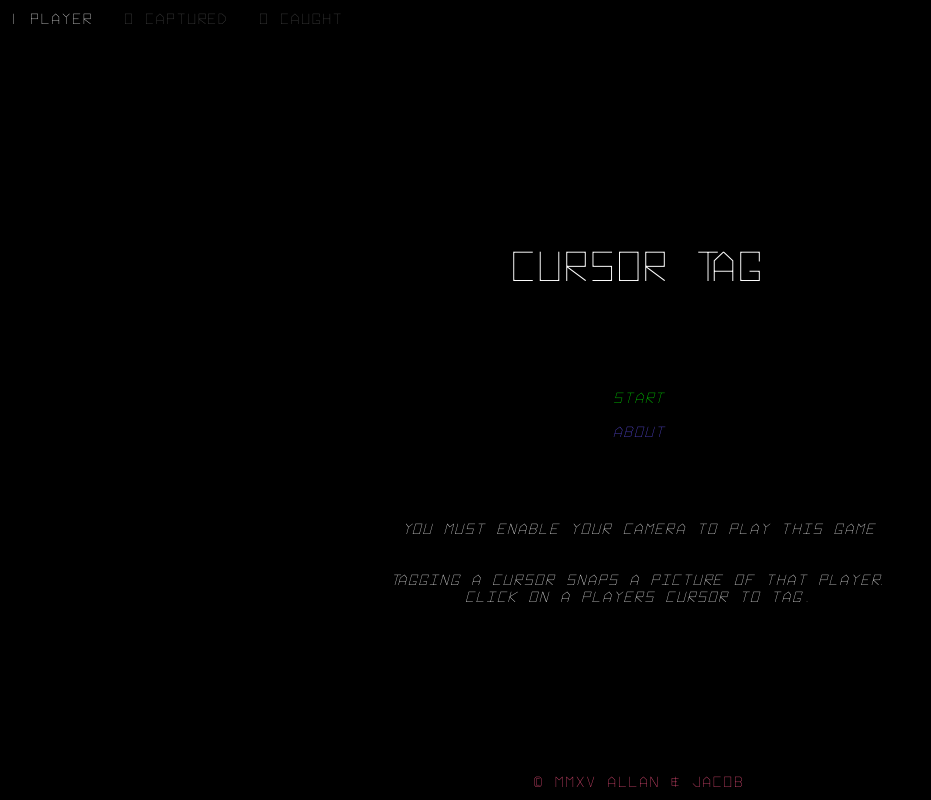
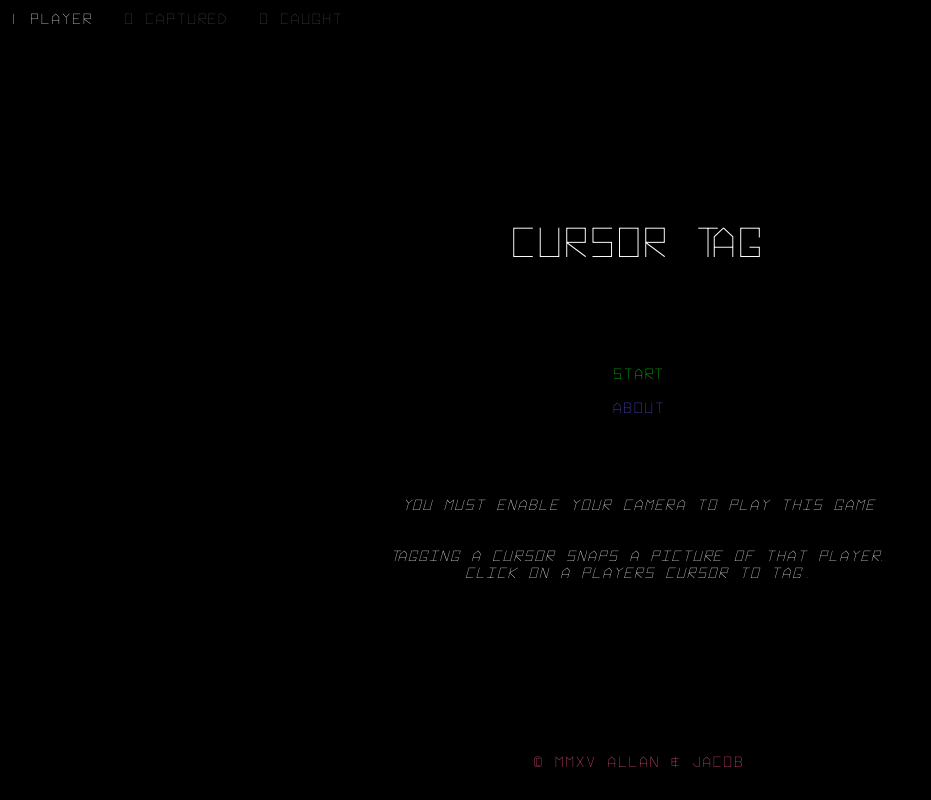
Before and after one commit to totallyviable/cursor-tag, a website: page public/index.html in a window 1280 px wide. Shown: the whole page, without its empty margins (0-931 px from the left). Drawn offline with nearby package versions, Linux system fonts and the light colour scheme; a script that the page names is missing.

Commit message:
small tweaks

```diff
--- a/public/index.html
+++ b/public/index.html
@@ -292,7 +292,7 @@
     <div id="splash-desktop" class="splash">
         <div class="contents">
             <div class="logo">Cursor Tag</div>
-            <div class="copy">
+            <div class="copy" style="font-style: normal;">
                 <a href="#" id="enable_webcam" class="green">Start</a><br><br><a href="/about" class="purple">About</a>
             </div>
             <div class="copy enable_user_select">
--- a/public/main.css
+++ b/public/main.css
@@ -108,7 +108,7 @@ a {
 
     .splash .contents {
         position: absolute;
-        top: 30%;
+        top: 27%;
         left: 0;
         right: 0;
     }
@@ -128,7 +128,7 @@ a {
 
     .splash .copyright {
         position: absolute;
-        bottom: 10px;
+        bottom: 30px;
         left: 0;
         right: 0;
     }
```
Also changed, not shown: public/about.html (+2 -2 lines).
